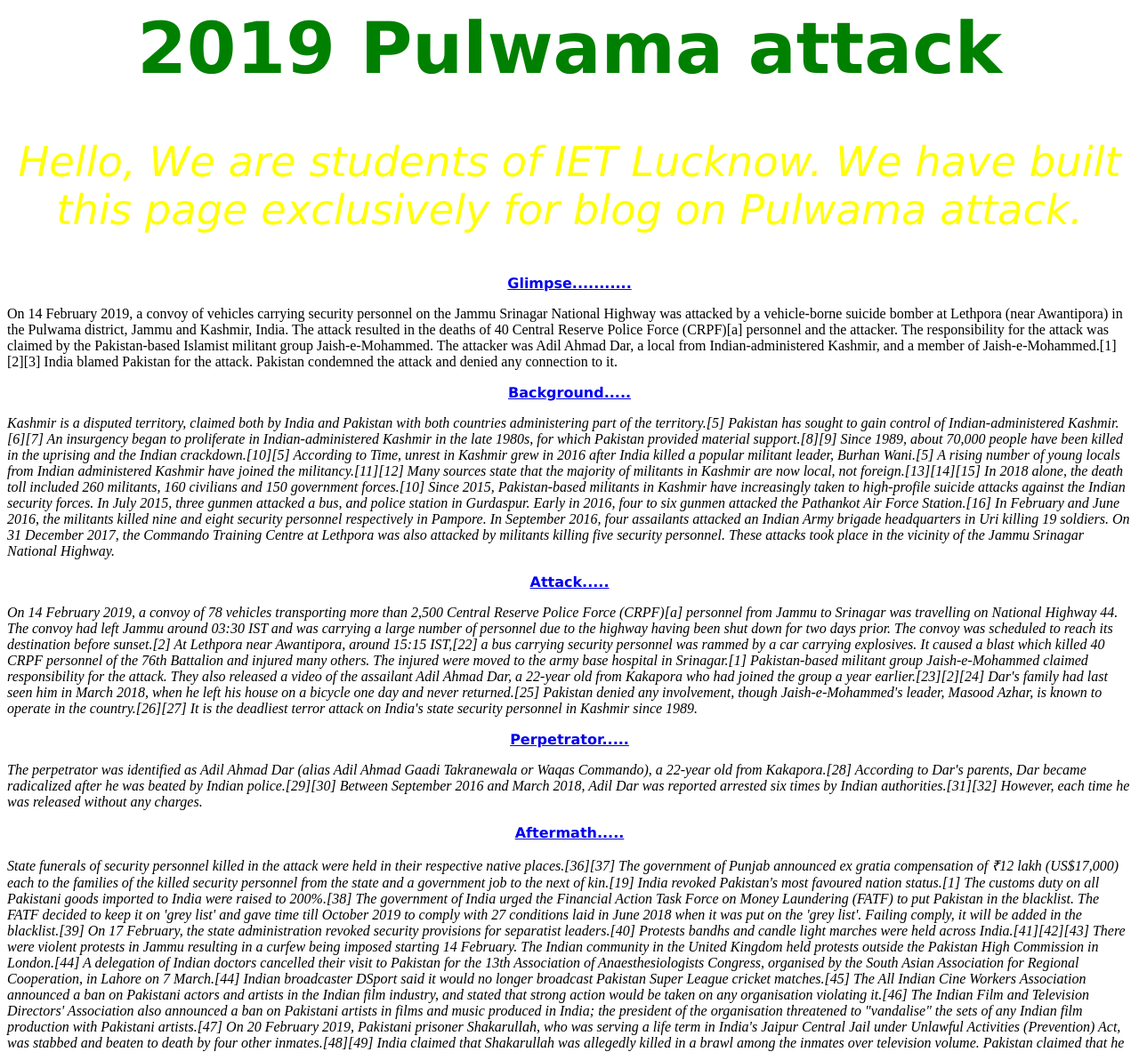
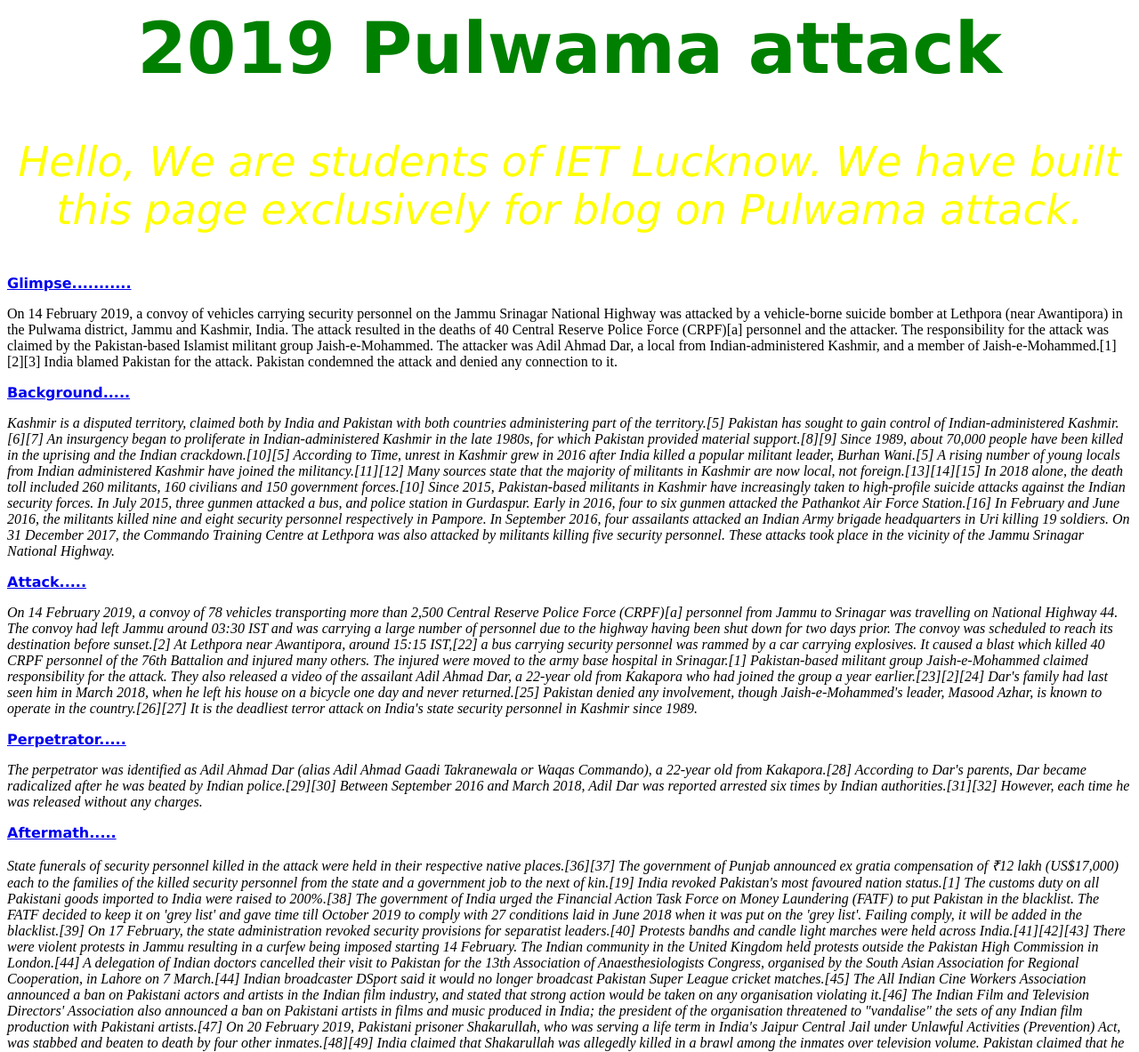
Before and after one commit to varunsaini120399/my-first-blog-1, a Django app: page / in a window 1280 px wide. Shown: the top 1183 px of the page at 89% size. Run offline with Django 3.2, Linux system fonts and the light colour scheme.

Commit message:
Update post_list.html

```diff
--- a/blog/templates/blog/post_list.html
+++ b/blog/templates/blog/post_list.html
@@ -17,7 +17,7 @@
 
 
           <div>
-          	<h3 style="color:red;font-family:verdana;text-align:center;font-size:100%;"><a href="https://lifestyle-tech-experience.blogspot.com/2019/02/stop-comparing.html?m=1">Glimpse...........</a></h3>
+          	<h3 style="color:red;font-family:verdana;text-align:left;font-size:100%;"><a href="https://lifestyle-tech-experience.blogspot.com/2019/02/stop-comparing.html?m=1">Glimpse...........</a></h3>
           	<p><i>
 
           	   </i>
@@ -25,7 +25,7 @@
           </div>
 
           <div>
-          	<h3 style="color:red;font-family:verdana;text-align:center;font-size:100%;"><a href="https://lifestyle-tech-experience.blogspot.com/2019/02/the-sad-reality.html">Background.....</a></h3>
+          	<h3 style="color:red;font-family:verdana;text-align:left;font-size:100%;"><a href="https://lifestyle-tech-experience.blogspot.com/2019/02/the-sad-reality.html">Background.....</a></h3>
           	<p><i>
           		Kashmir is a disputed territory, claimed both by India and Pakistan with both countries administering part of the territory.[5] Pakistan has sought to gain control of Indian-administered Kashmir.[6][7] An insurgency began to proliferate in Indian-administered Kashmir in the late 1980s, for which Pakistan provided material support.[8][9] Since 1989, about 70,000 people have been killed in the uprising and the Indian crackdown.[10][5] According to Time, unrest in Kashmir grew in 2016 after India killed a popular militant leader, Burhan Wani.[5] A rising number of young locals from Indian administered Kashmir have joined the militancy.[11][12] Many sources state that the majority of militants in Kashmir are now local, not foreign.[13][14][15] In 2018 alone, the death toll included 260 militants, 160 civilians and 150 government forces.[10]
 
@@ -35,7 +35,7 @@ Since 2015, Pakistan-based militants in Kashmir have increasingly taken to high-
           </div>
 
 	<div>
-          	<h3 style="color:red;font-family:verdana;text-align:center;font-size:100%;"><a href="https://lifestyle-tech-experience.blogspot.com/2019/02/the-most-controversial-topic.html?m=1">Attack.....</a></h3>
+          	<h3 style="color:red;font-family:verdana;text-align:left;font-size:100%;"><a href="https://lifestyle-tech-experience.blogspot.com/2019/02/the-most-controversial-topic.html?m=1">Attack.....</a></h3>
             <p><i>
             	On 14 February 2019, a convoy of 78 vehicles transporting more than 2,500 Central Reserve Police Force (CRPF)[a] personnel from Jammu to Srinagar was travelling on National Highway 44. The convoy had left Jammu around 03:30 IST and was carrying a large number of personnel due to the highway having been shut down for two days prior. The convoy was scheduled to reach its destination before sunset.[2]
 
@@ -49,7 +49,7 @@ It is the deadliest terror attack on India's state security personnel in Kashmir
           </div>
 
 	 <div>
-          	<h3 style="color:red;font-family:verdana;text-align:center;font-size:100%;"><a href="https://lifestyle-tech-experience.blogspot.com/2019/02/the-sad-reality.html">Perpetrator.....</a></h3>
+          	<h3 style="color:red;font-family:verdana;text-align:left;font-size:100%;"><a href="https://lifestyle-tech-experience.blogspot.com/2019/02/the-sad-reality.html">Perpetrator.....</a></h3>
           	<p><i>
           		The perpetrator was identified as Adil Ahmad Dar (alias Adil Ahmad Gaadi Takranewala or Waqas Commando), a 22-year old from Kakapora.[28] According to Dar's parents, Dar became radicalized after he was beated by Indian police.[29][30] Between September 2016 and March 2018, Adil Dar was reported arrested six times by Indian authorities.[31][32] However, each time he was released without any charges.
           	  </i>
@@ -57,7 +57,7 @@ It is the deadliest terror attack on India's state security personnel in Kashmir
           </div>
 
 	 <div>
-          	<h3 style="color:red;font-family:verdana;text-align:center;font-size:100%;"><a href="https://lifestyle-tech-experience.blogspot.com/2019/02/the-sad-reality.html">Aftermath.....</a></h3>
+          	<h3 style="color:red;font-family:verdana;text-align:left;font-size:100%;"><a href="https://lifestyle-tech-experience.blogspot.com/2019/02/the-sad-reality.html">Aftermath.....</a></h3>
           	<p><i>State funerals of security personnel killed in the attack were held in their respective native places.[36][37] The government of Punjab announced ex gratia compensation of ₹12 lakh (US$17,000) each to the families of the killed security personnel from the state and a government job to the next of kin.[19] India revoked Pakistan's most favoured nation status.[1] The customs duty on all Pakistani goods imported to India were raised to 200%.[38] The government of India urged the Financial Action Task Force on Money Laundering (FATF) to put Pakistan in the blacklist. The FATF decided to keep it on 'grey list' and gave time till October 2019 to comply with 27 conditions laid in June 2018 when it was put on the 'grey list'. Failing comply, it will be added in the blacklist.[39] On 17 February, the state administration revoked security provisions for separatist leaders.[40]
 
 Protests bandhs and candle light marches were held across India.[41][42][43] There were violent protests in Jammu resulting in a curfew being imposed starting 14 February. The Indian community in the United Kingdom held protests outside the Pakistan High Commission in London.[44] A delegation of Indian doctors cancelled their visit to Pakistan for the 13th Association of Anaesthesiologists Congress, organised by the South Asian Association for Regional Cooperation, in Lahore on 7 March.[44] Indian broadcaster DSport said it would no longer broadcast Pakistan Super League cricket matches.[45] The All Indian Cine Workers Association announced a ban on Pakistani actors and artists in the Indian film industry, and stated that strong action would be taken on any organisation violating it.[46] The Indian Film and Television Directors' Association also announced a ban on Pakistani artists in films and music produced in India; the president of the organisation threatened to "vandalise" the sets of any Indian film production with Pakistani artists.[47]
```
